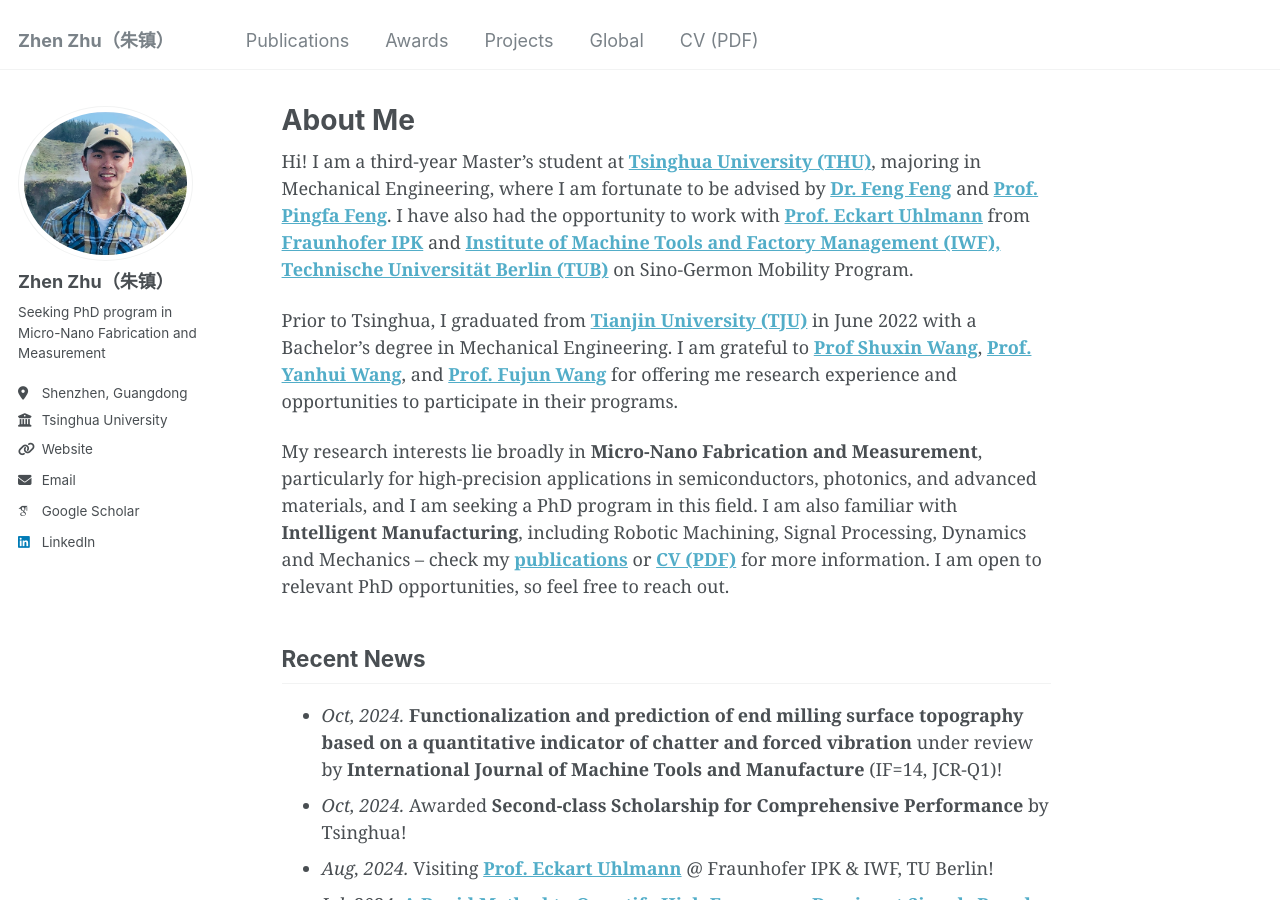
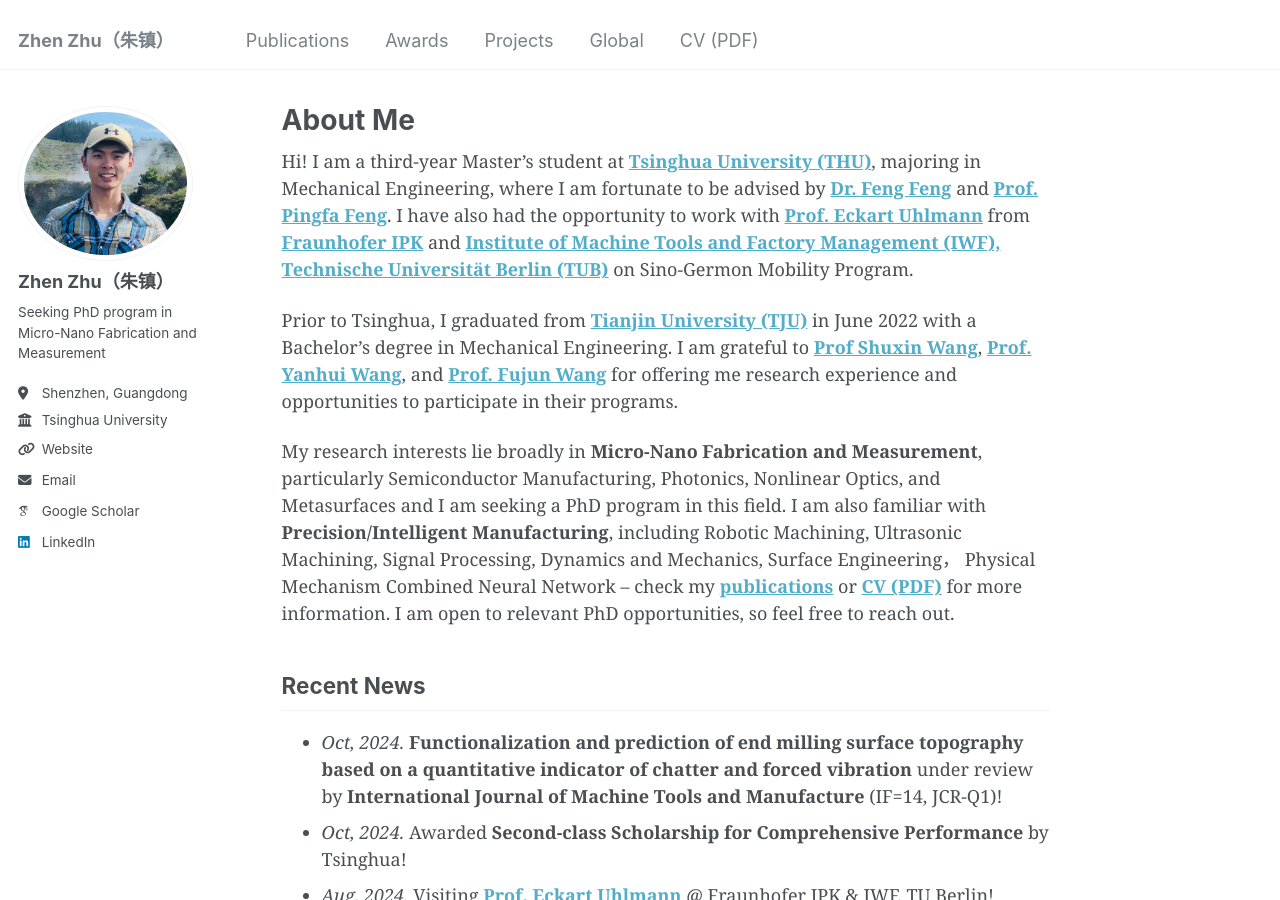
Before and after one commit to zhenzhuzz/zhenzhuzz.github.io, a Jekyll site: the page built from _pages/about.md, in a window 1280 px wide and 900 px high. Built offline with Jekyll 4.4.1, drawn with Linux system fonts in a browser that asks for light colours; some web fonts are replaced.

Commit message:
Update about.md

```diff
--- a/_pages/about.md
+++ b/_pages/about.md
@@ -11,7 +11,7 @@ Hi! I am a third-year Master's student at [**Tsinghua University (THU)**](https:
 
 Prior to Tsinghua, I graduated from [**Tianjin University (TJU)**](https://www.tju.edu.cn/english/) in June 2022 with a Bachelor's degree in Mechanical Engineering. I am grateful to [**Prof Shuxin Wang**](https://me.tju.edu.cn/faculty_teachers.action?cla=5&teacherid=1460), [**Prof. Yanhui Wang**](https://me.tju.edu.cn/faculty_teachers.action?cla=5&teacherid=1768), and [**Prof. Fujun Wang**](https://me.tju.edu.cn/faculty_teachers.action?cla=5&teacherid=1778) for offering me research experience and opportunities to participate in their programs.
 
-My research interests lie broadly in **Micro-Nano Fabrication and Measurement**, particularly for high-precision applications in semiconductors, photonics, and advanced materials, and I am seeking a PhD program in this field. I am also familiar with **Intelligent Manufacturing**, including Robotic Machining, Signal Processing, Dynamics and Mechanics -- check my [**publications**](publications) or [**CV (PDF)**](CV_ZhenZhu.pdf) for more information. I am open to relevant PhD opportunities, so feel free to reach out.
+My research interests lie broadly in **Micro-Nano Fabrication and Measurement**, particularly Semiconductor Manufacturing, Photonics, Nonlinear Optics, and Metasurfaces and I am seeking a PhD program in this field. I am also familiar with **Precision/Intelligent Manufacturing**, including Robotic Machining, Ultrasonic Machining, Signal Processing, Dynamics and Mechanics, Surface Engineering， Physical Mechanism Combined Neural Network -- check my [**publications**](publications) or [**CV (PDF)**](CV_ZhenZhu.pdf) for more information. I am open to relevant PhD opportunities, so feel free to reach out.
 
 ## Recent News
 * *Oct, 2024.* **Functionalization and prediction of end milling surface topography based on a quantitative indicator of chatter and forced vibration** under review by **International Journal of Machine Tools and Manufacture** (IF=14, JCR-Q1)!
```
